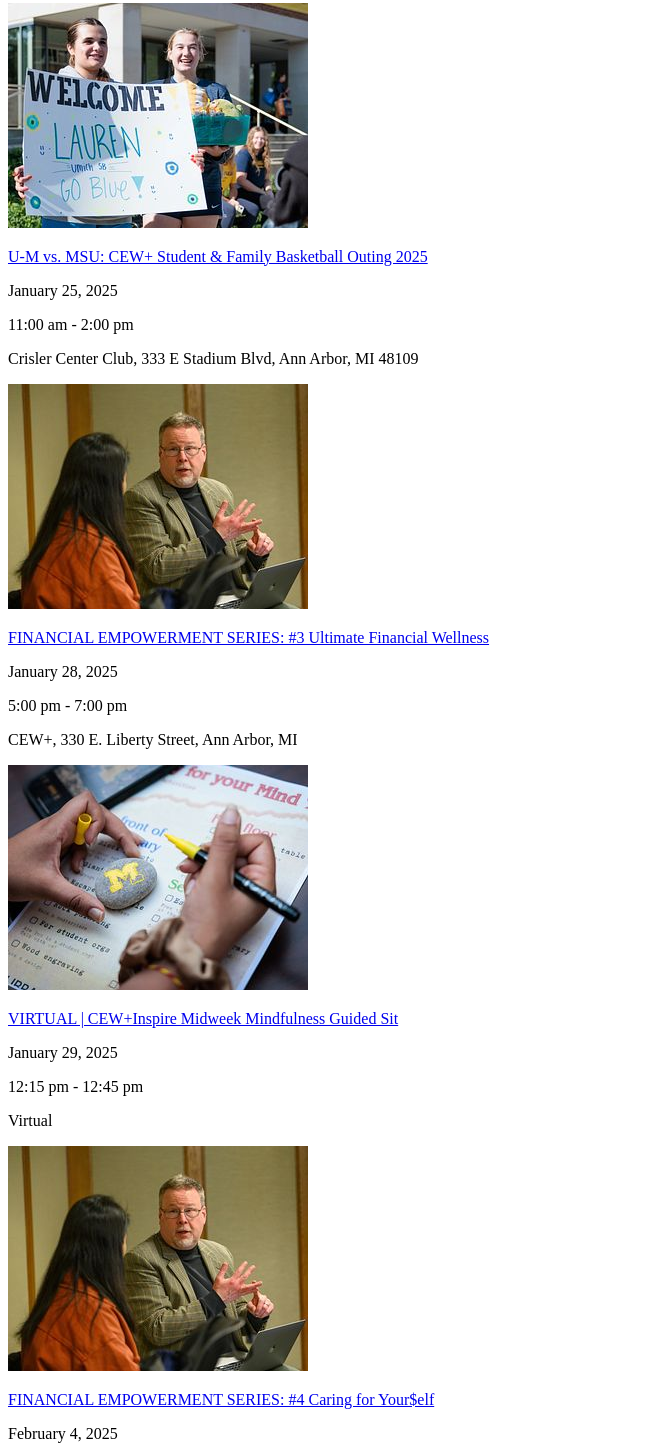
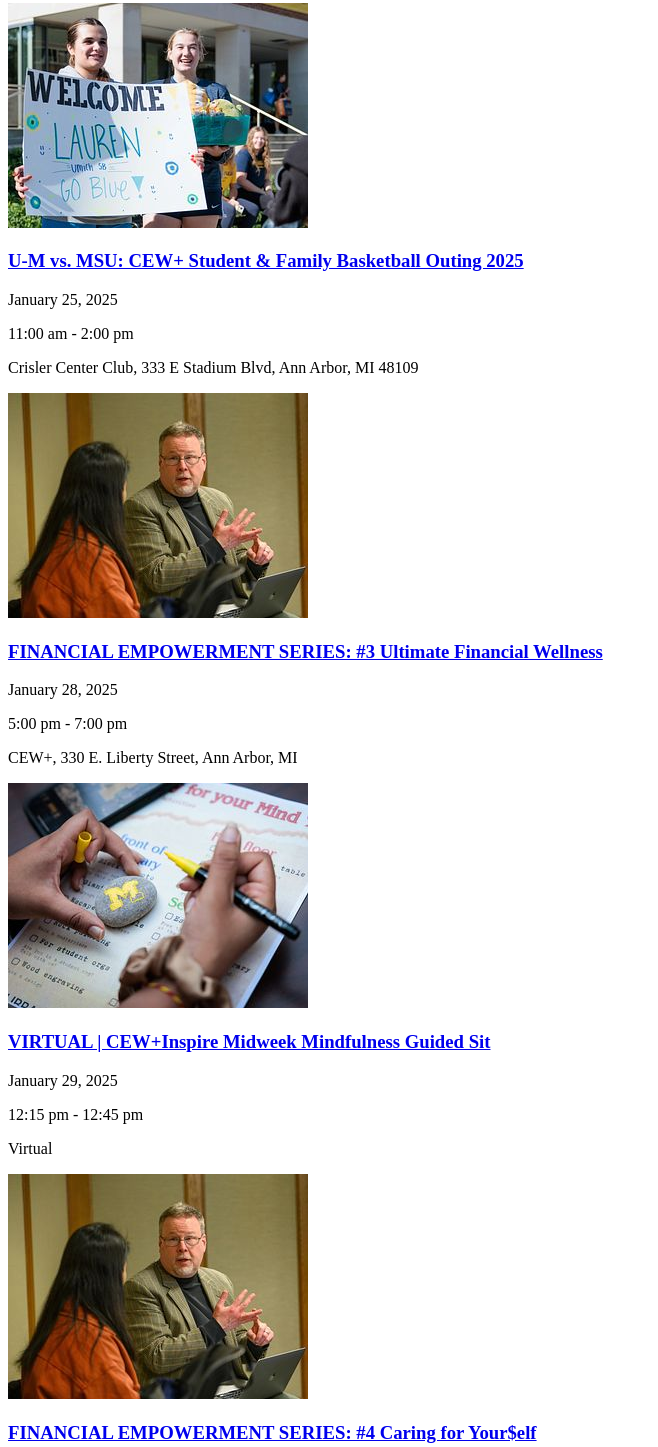
Before and after one commit to Swethako-umich/client_project_w25, a plain HTML site: page cew.html in a window 1280 px wide. Shown: the part 721-2168 px from the top of the page, without its empty margins (0-658 px from the left). Drawn offline with Linux system fonts and the light colour scheme.

Commit message:
Add files via upload

```diff
--- a/cew.html
+++ b/cew.html
@@ -39,28 +39,28 @@
             <h2>EVENTS & WORKSHOPS</h2>
             <article>
                 <img src="images/welcome.jpg" alt="Two female students standing with a sign, 'Welcome Lauren!'">
-                <p><a href="https://www.cew.umich.edu/events/u-m-vs-msu-cew-student-family-basketball-outing/">U-M vs. MSU: CEW+ Student & Family Basketball Outing 2025</a></p>
+                <h3><a href="https://www.cew.umich.edu/events/u-m-vs-msu-cew-student-family-basketball-outing/">U-M vs. MSU: CEW+ Student & Family Basketball Outing 2025</a></h3>
                 <p>January 25, 2025</p>
                 <p>11:00 am - 2:00 pm</p>
                 <p>Crisler Center Club, 333 E Stadium Blvd, Ann Arbor, MI 48109</p>
             </article>
             <article>
                 <img src="images/finance.jpg" alt="A male professor having a discussion with a female student">
-                <p><a href="https://www.cew.umich.edu/events/financial-empowerment-series-3-ultimate-financial-wellness-january-28-2025/">FINANCIAL EMPOWERMENT SERIES: #3 Ultimate Financial Wellness</a></p>
+                <h3><a href="https://www.cew.umich.edu/events/financial-empowerment-series-3-ultimate-financial-wellness-january-28-2025/">FINANCIAL EMPOWERMENT SERIES: #3 Ultimate Financial Wellness</a></h3>
                 <p>January 28, 2025</p>
                 <p>5:00 pm - 7:00 pm</p>
                 <p>CEW+, 330 E. Liberty Street, Ann Arbor, MI</p>
             </article>
             <article>
                 <img src="images/mind.jpg" alt="Student painting the letter M on a stone">
-                <p><a href="https://www.cew.umich.edu/events/virtual-cewinspire-midweek-mindfulness-guided-sit-january-29-2025/">VIRTUAL | CEW+Inspire Midweek Mindfulness Guided Sit</a></p>
+                <h3><a href="https://www.cew.umich.edu/events/virtual-cewinspire-midweek-mindfulness-guided-sit-january-29-2025/">VIRTUAL | CEW+Inspire Midweek Mindfulness Guided Sit</a></h3>
                 <p>January 29, 2025</p>
                 <p>12:15 pm - 12:45 pm</p>
                 <p>Virtual</p>
             </article>
             <article>
                 <img src="images/finance.jpg" alt="A male professor having a discussion with a female student">
-                <p><a href="https://www.cew.umich.edu/events/financial-empowerment-series-4-caring-for-yourelf-february-4-2025/">FINANCIAL EMPOWERMENT SERIES: #4 Caring for Your$elf</a></p>
+                <h3><a href="https://www.cew.umich.edu/events/financial-empowerment-series-4-caring-for-yourelf-february-4-2025/">FINANCIAL EMPOWERMENT SERIES: #4 Caring for Your$elf</a></h3>
                 <p>February 4, 2025</p>
                 <p>5:00 pm - 7:00 pm</p>
                 <p>CEW+, 330 E. Liberty Street, Ann Arbor, MI</p>
```
Also changed, not shown: maizenblue.html (+5 -5 lines), images/go_blue.jpg (added).
